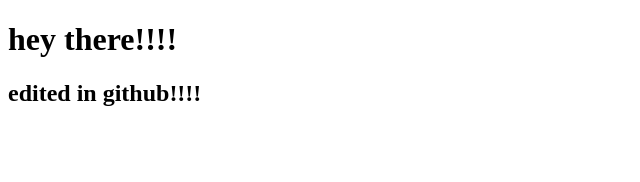
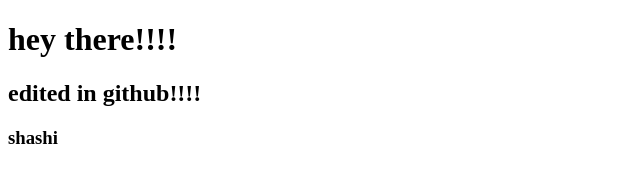
Before and after one commit to ShashiPranay15/5bf_fsd, a plain HTML site: page index.html in a window 1280 px wide. Shown: the full height of the page, 0-640 px from the left. Drawn offline with Linux system fonts and the light colour scheme.

Commit message:
Updated again

```diff
--- a/index.html
+++ b/index.html
@@ -8,6 +8,7 @@
 <body>
     <h1>hey there!!!!</h1>
     <h2>edited in github!!!!</h2>
+    <h3>shashi</h3>
 
 </body>
 </html>
```
